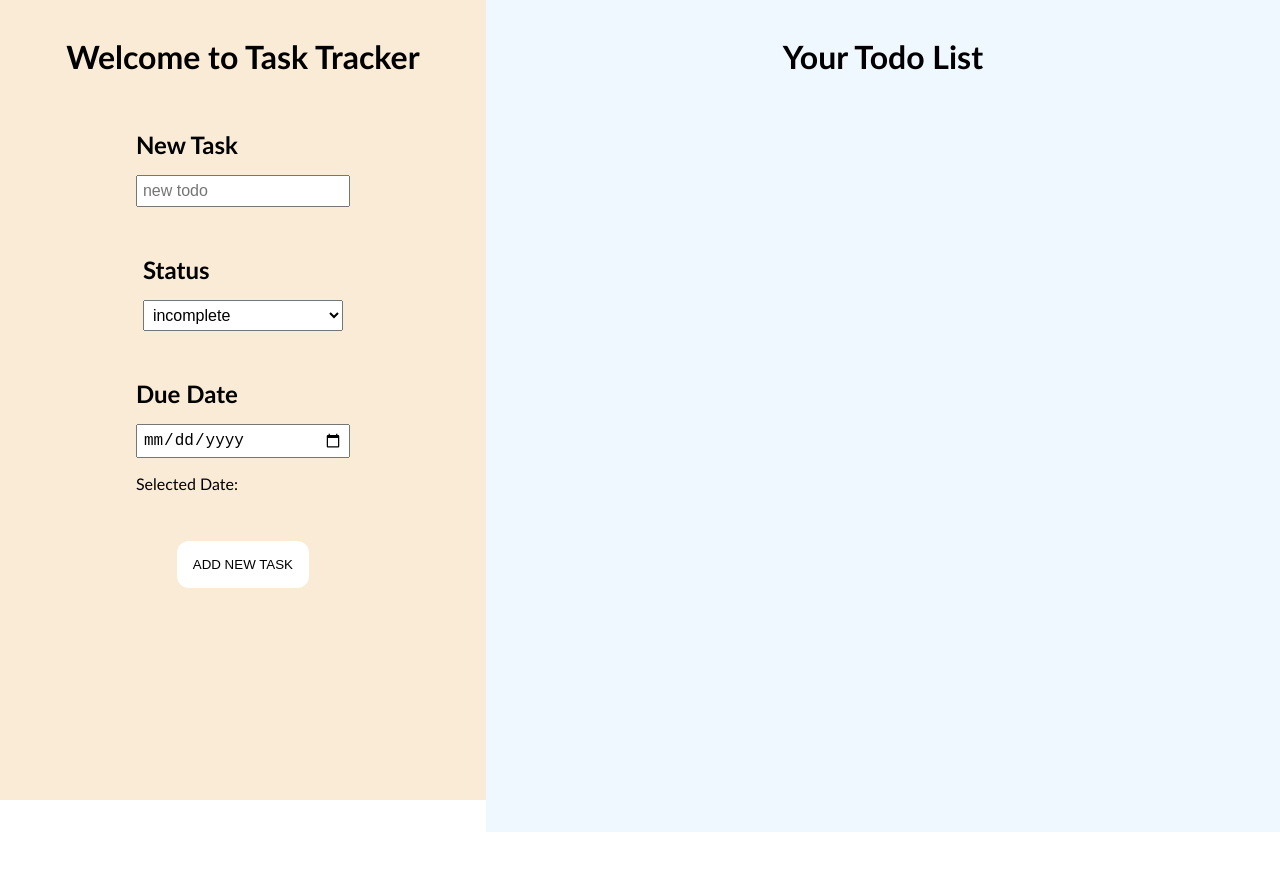
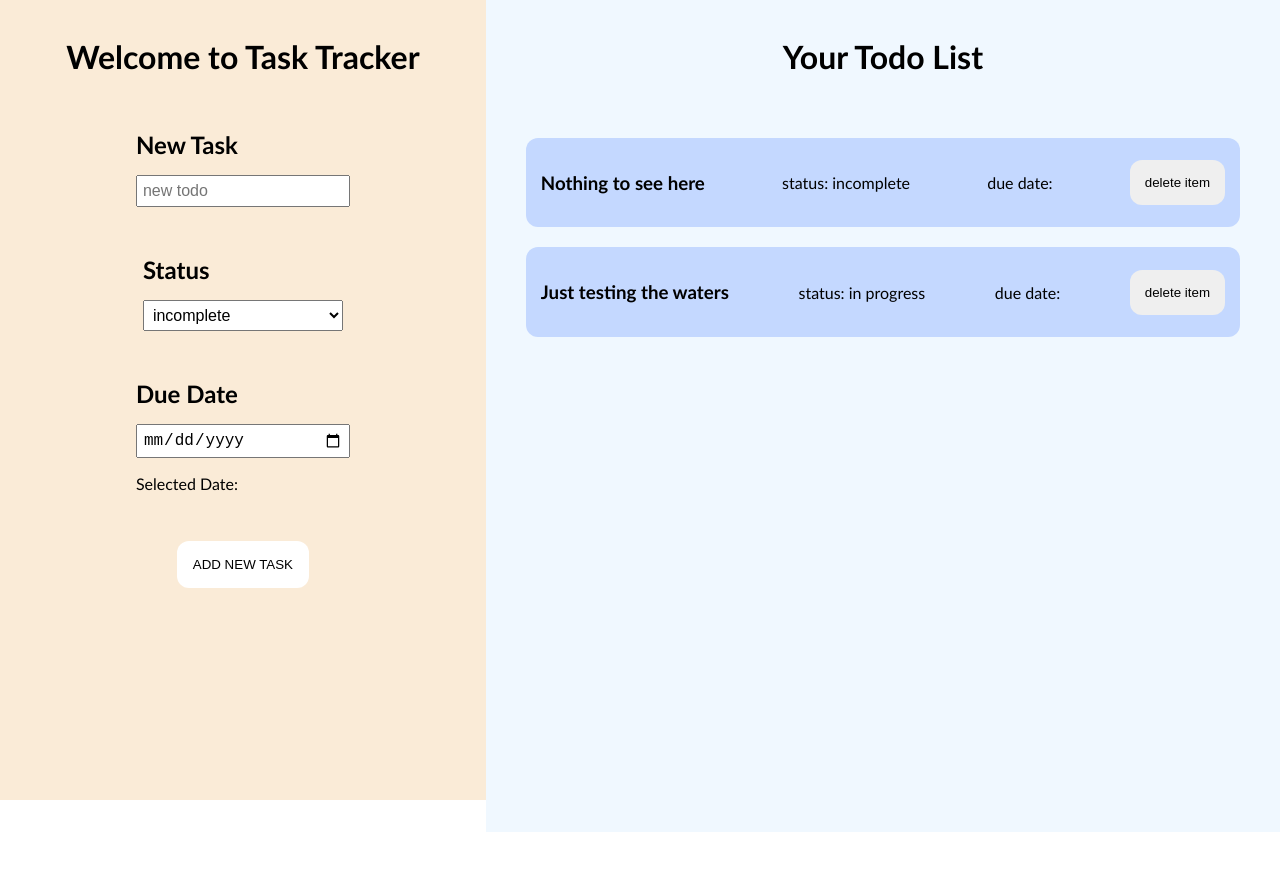
Before and after one commit to tmrich212/task-tracker-redemption, a React (Create React App) app: page / in a window 1280 px wide. Shown: the top 870 px of the page. Built offline with nearby package versions, Linux system fonts and the light colour scheme.

Commit message:
Delete function and mapping of hard coded data updated

```diff
--- a/src/App.js
+++ b/src/App.js
@@ -1,12 +1,26 @@
+import { useState } from 'react';
 import './App.css';
 import Form from './components/Form';
 import TaskPanel from './components/TaskPanel';
 
 function App() {
+  const [tasks, setNewTasks] = useState([
+    {title: 'Nothing to see here', status: 'incomplete', id: 1},
+    {title: 'Just testing the waters', status: 'in progress', id: 2},
+  ]);
+
+  const handleClick = (id) => {
+    setNewTasks((prevTask) => {
+      return prevTask.filter((tasks) => {
+        return id !== tasks.id;
+      })
+    })
+  }
+
   return (
     <div className="App">
       <Form />
-      <TaskPanel />
+      <TaskPanel tasks={tasks} handleClick={handleClick}/>
     </div>
   );
 }
--- /dev/null
+++ b/src/components/TaskPanel.css
@@ -0,0 +1,36 @@
+.task-panel {
+    display: block;
+    text-align: left;
+    height: 100vh;
+}
+
+header h1 {
+    text-align: center;
+}
+
+.task-container {
+    padding: 20px;
+    /* background-color: blue; */
+}
+
+.task-item {
+    background-color: rgb(196, 216, 255);
+    display: flex;
+    justify-content: space-between;
+    align-items: center;
+    margin: 20px;
+    padding: 15px;
+    border-radius: 12px;
+}
+
+.task-item button {
+    border: none;
+    padding: 15px;
+    border-radius: 12px;
+}
+
+button:hover {
+    background-color: rgb(0, 123, 255);
+    transform: scale(1.1);
+    color: white;
+}
--- a/src/components/TaskPanel.js
+++ b/src/components/TaskPanel.js
@@ -1,9 +1,20 @@
 import React from 'react';
+import './TaskPanel.css'
 
-const TaskPanel = () => {
+const TaskPanel = ({ tasks, handleClick }) => {
     return (
         <div className='task-panel'>
-            <h1>Your Todo List</h1>
+        <header><h1>Your Todo List</h1></header>
+            <div className='task-container'>
+            {tasks.map((task) => (
+                  <div key={task.id} className="task-item">
+                    <h3>{task.title}</h3>
+                    <p>status: {task.status}</p>
+                    <p>due date: {task.date}</p>
+                    <button onClick={() => handleClick(task.id)}>delete item</button>
+                  </div>
+            ))}
+            </div>
         </div>
      );
 }
```
